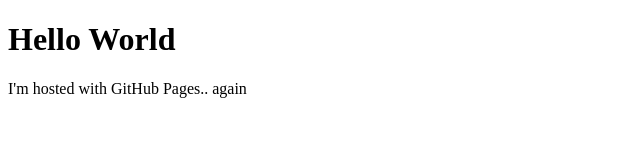
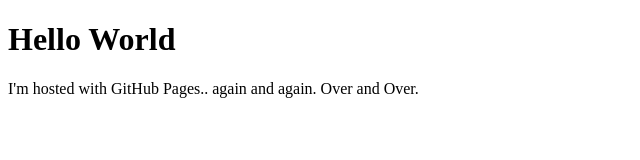
Before and after one commit to pauly7300/pauly7300.github.io, a plain HTML site: page index.html in a window 1280 px wide. Shown: the whole page, without its empty margins (0-640 px from the left). Drawn offline with Linux system fonts and the light colour scheme.

Commit message:
Update index.html

```diff
--- a/index.html
+++ b/index.html
@@ -2,6 +2,8 @@
 <html>
 <body>
 <h1>Hello World</h1>
-<p>I'm hosted with GitHub Pages.. again</p>
+<p>I'm hosted with GitHub Pages.. again
+    and again.  Over and Over.
+</p>
 </body>
 </html>
```
